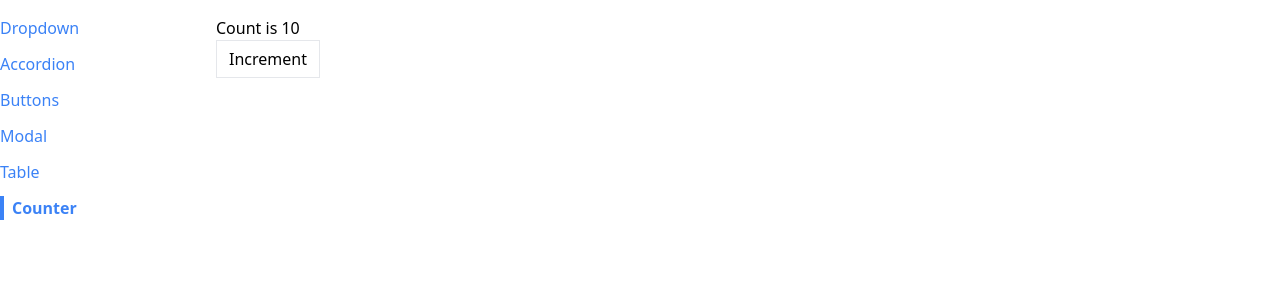
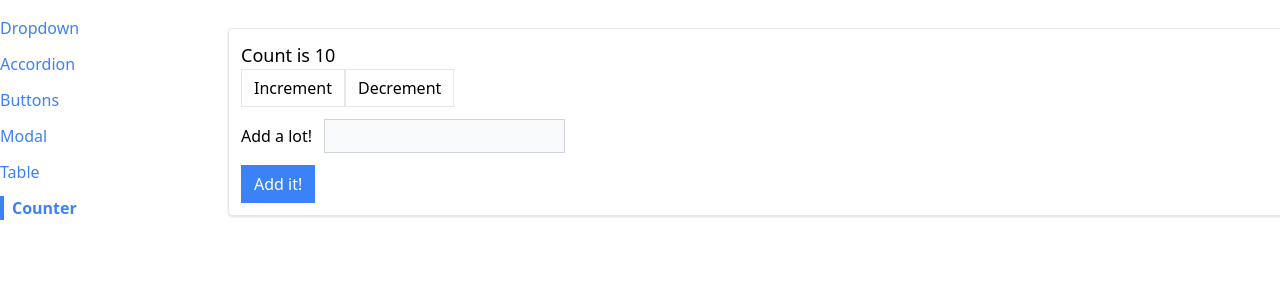
Before and after one commit to amydev-me/jsx, a React (Create React App) app in the folder comps/: page /counter in a window 1280 px wide. Shown: the top 300 px of the page. Built offline with nearby package versions, Linux system fonts and the light colour scheme.

Commit message:
control state with Reducer and Immer

```diff
--- a/comps/package.json
+++ b/comps/package.json
@@ -7,6 +7,7 @@
     "@testing-library/react": "^13.4.0",
     "@testing-library/user-event": "^13.5.0",
     "classnames": "^2.5.1",
+    "immer": "^10.0.3",
     "prop-types": "^15.8.1",
     "react": "^18.2.0",
     "react-dom": "^18.2.0",
--- a/comps/src/pages/CounterPage.js
+++ b/comps/src/pages/CounterPage.js
@@ -1,16 +1,82 @@
 import Button from '../components/Button';
-import useCounter from '../hooks/use-counter';
+import Panel from '../components/Panel';
+import { useReducer } from 'react';
+import {produce} from 'immer';
 
+const INCREMENT_COUNT = 'increment';
+const DECREMENT_COUNT = 'decrement';
+const SET_VAL_TO_ADD = 'change_value_to_add';
+const ADD_VAL_TO_COUNT = 'add_val_to_count';
+
+const reducer = (state, action) => {
+  switch(action.type) {
+    case INCREMENT_COUNT:
+      state.count = state.count + 1;
+      return;
+    case DECREMENT_COUNT:
+      state.count = state.count - 1;
+      return;
+    case SET_VAL_TO_ADD:
+      state.valueToAdd = action.payload;
+      return;
+    case ADD_VAL_TO_COUNT:
+      state.count = state.count + state.valueToAdd;
+      state.valueToAdd = 0;
+      return;
+    default :
+      return state;
+  }
+}
 
 function CounterPage({ initialCount }) {
-  const { count, increment } = useCounter(initialCount);
+  const [state, dispatch] = useReducer(produce(reducer), {
+    count: initialCount,
+    valueToAdd: 0
+  });
+
+  const increment = () => {
+    dispatch({
+      type: INCREMENT_COUNT
+    });
+  };
+
+  const decrement = () => {
+    dispatch({
+      type: DECREMENT_COUNT
+    });
+  };
+
+  const handleChage = (event) => {
+    const value = parseInt(event.target.value) || 0;
+
+    dispatch({
+      type:SET_VAL_TO_ADD,
+      payload: value
+    })
+  };
+
+  const handleSubmit = (event) => {
+    event.preventDefault();
+    dispatch({
+      type:ADD_VAL_TO_COUNT
+    });
+  }
+
   return (
-    <div>
-      <h1>Count is {count}</h1>
-      <Button onClick={increment}>
-        Increment
-      </Button>
-    </div>
+    <Panel className="m-3">
+      <h1 className="text-lg">Count is {state.count}</h1>
+      <div className="flex flex-row">
+        <Button onClick={increment}>Increment</Button>
+        <Button onClick={decrement}>Decrement</Button>
+      </div>
+      <form onSubmit={handleSubmit}>
+        <label>Add a lot!</label>
+        <input value={state.valueToAdd || ''}
+          onChange={handleChage}
+          type="number" className="p-1 m-3 bg-gray-50 border border-gray-300" />
+        <Button primary>Add it!</Button>
+      </form>
+    </Panel>
   );
 }
 
```
Also changed, not shown: 1 other file (tests, documents, lock files or other folders).
